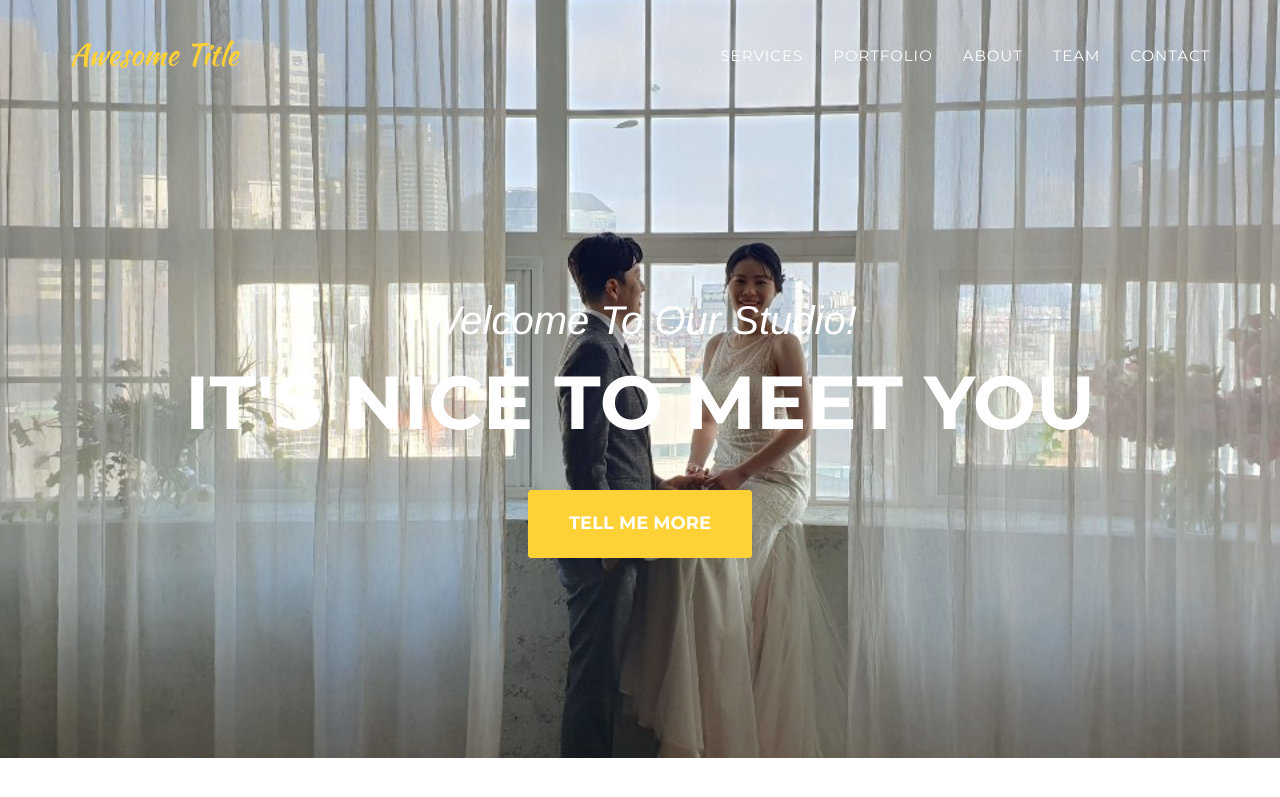
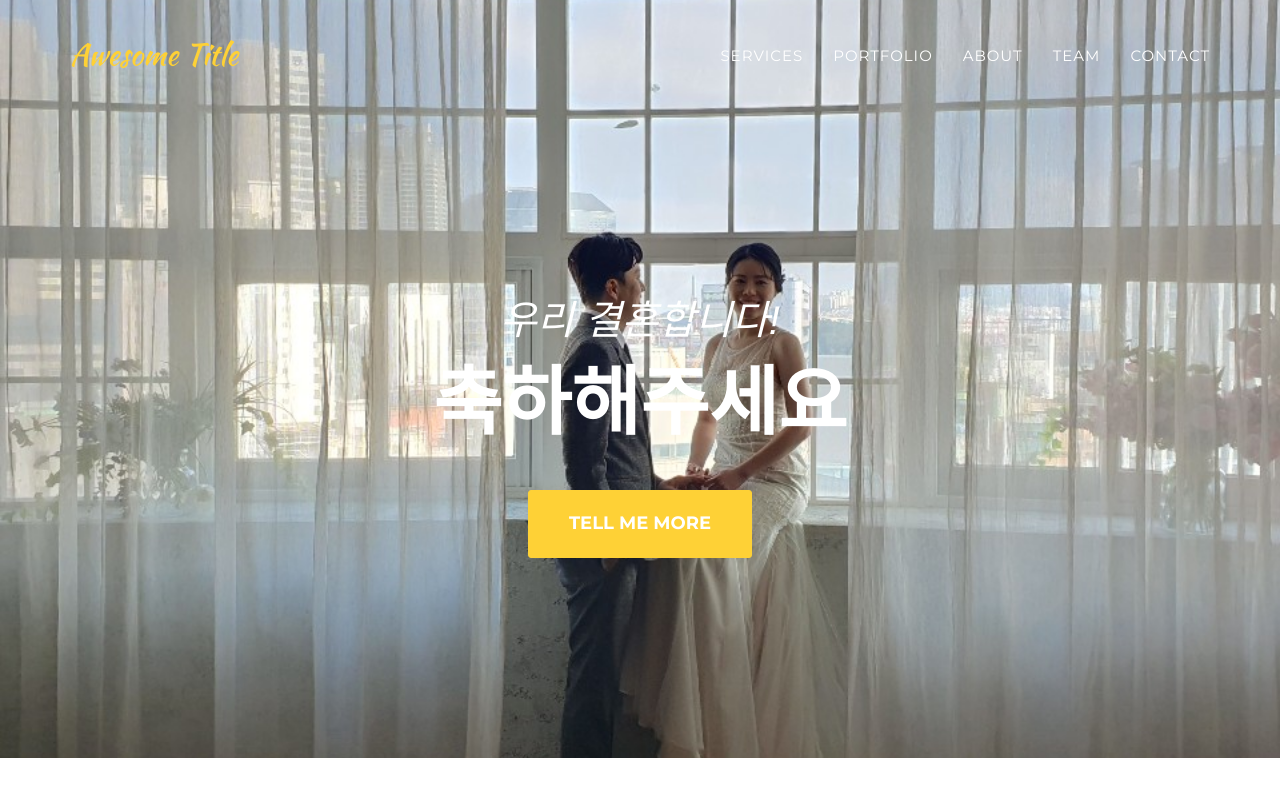
Before and after one commit to gusehdqo/LoveStory_Mysister, a Jekyll site: the page built from index.html, in a window 1280 px wide and 900 px high. Shown: the top 797 px of the window. Built offline with Jekyll 4.4.1, drawn with Linux system fonts in a browser that asks for light colours; some web fonts are replaced.

Commit message:
함국어테스트2

```diff
--- a/_includes/header.html
+++ b/_includes/header.html
@@ -44,8 +44,8 @@
     <header>
         <div class="container">
             <div class="intro-text">
-                <div class="intro-lead-in">Welcome To Our Studio!</div>
-                <div class="intro-heading">It's Nice To Meet You</div>
+                <div class="intro-lead-in">우리 결혼합니다!</div>
+                <div class="intro-heading">축하해주세요</div>
                 <a href="#services" class="page-scroll btn btn-xl">Tell Me More</a>
             </div>
         </div>
```
